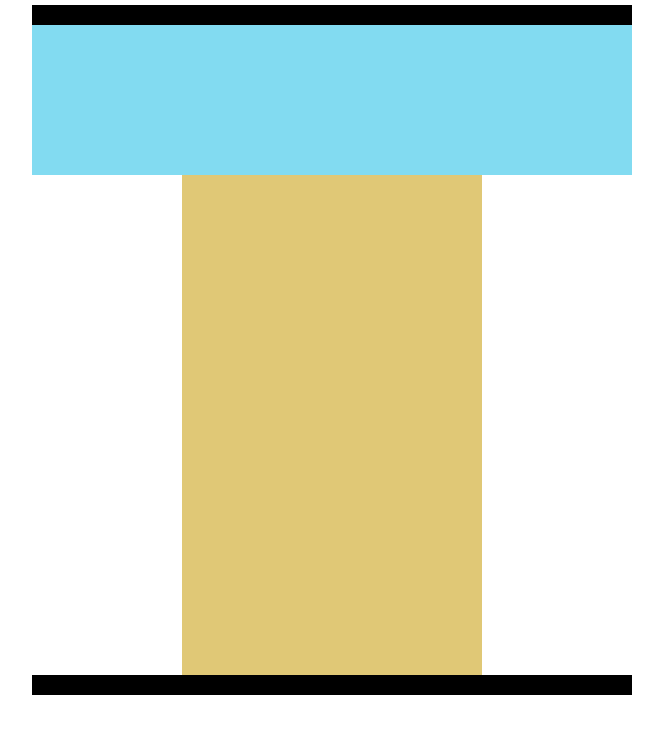
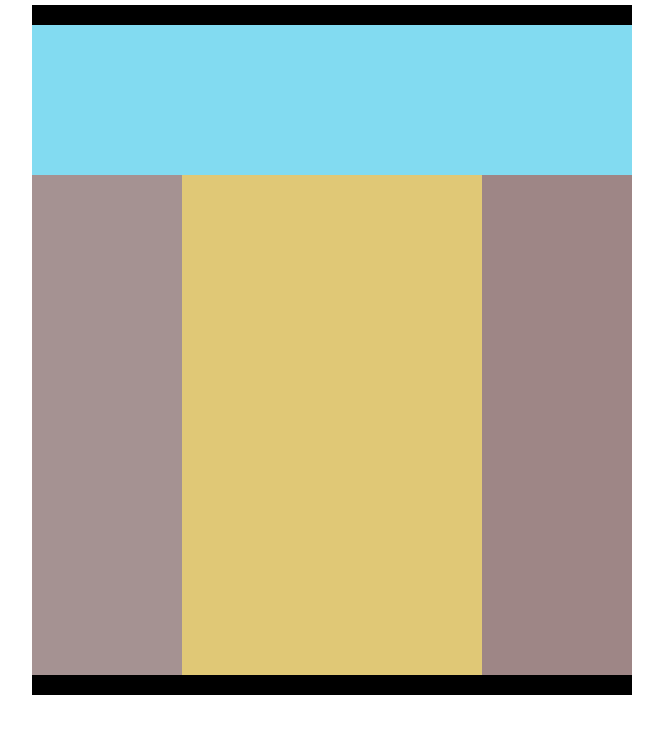
Before and after one commit to NandaRH/latihan-display, a plain HTML site: page multi.html in a window 1280 px wide. Shown: the whole page, without its empty margins (308-971 px from the left). Drawn offline with Linux system fonts and the light colour scheme.

Commit message:
edit profil

```diff
--- a/multi.css
+++ b/multi.css
@@ -48,7 +48,7 @@ float: top;
 .kiri{
 width: 150px;
 height: 500PX;
-background-color: rgb(255, 255, 255);
+background-color: rgb(165, 146, 146);
 float: left;
 }
 
@@ -62,7 +62,7 @@ float: left;
 .kanan {
 width: 150px;
 height: 500PX;
-background-color: rgb(255, 255, 255);
+background-color: rgb(158, 134, 134);
 float: left;
 }
 
```
